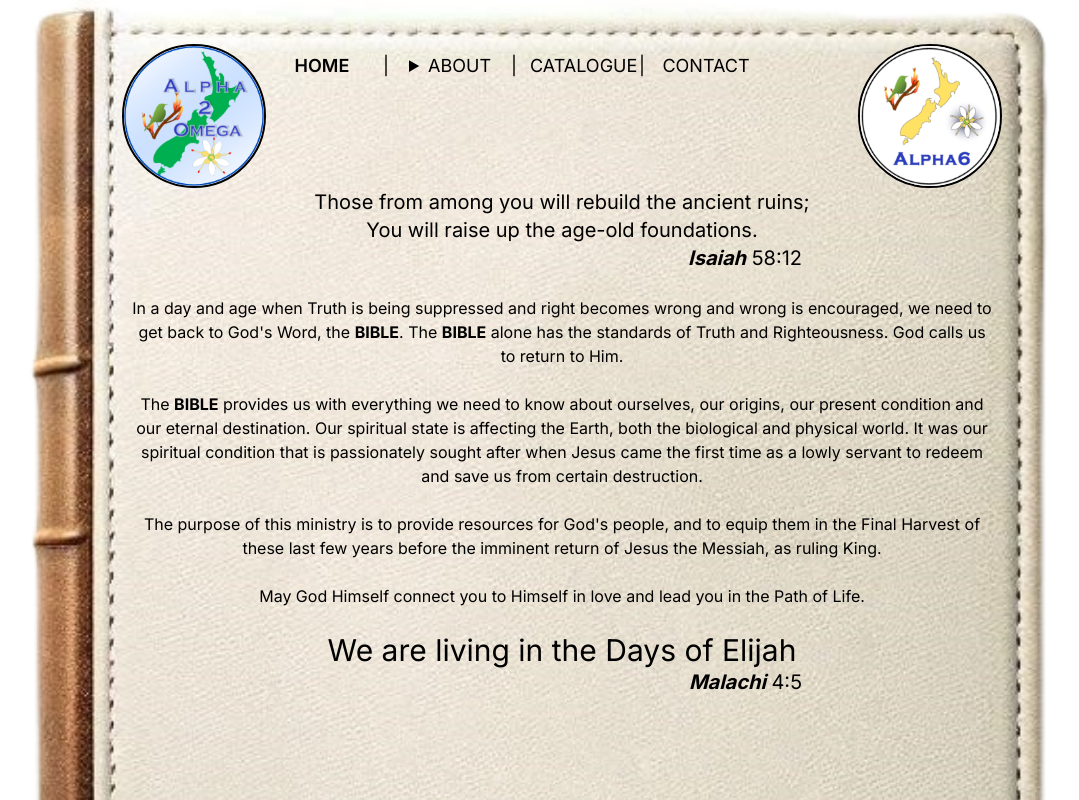
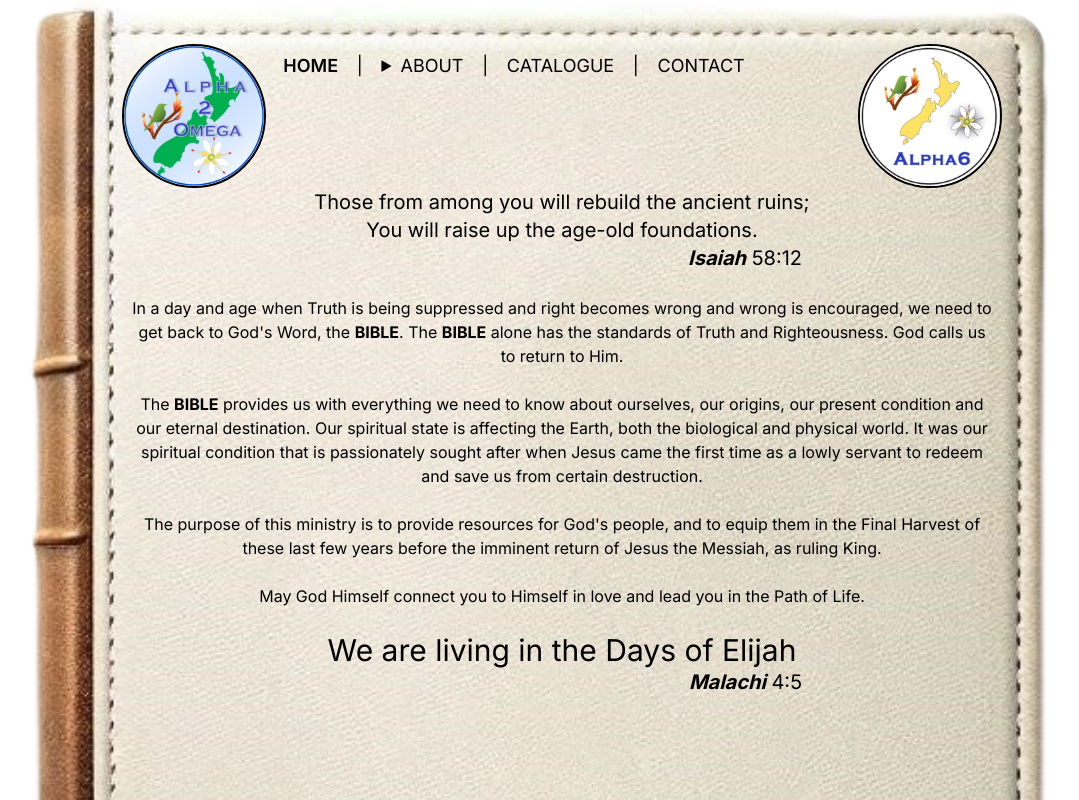
Before and after one commit to alpha2omeganz/alpha2omeganz.github.io, a Next.js app: page / in a window 1280 px wide. Shown: the whole page, without its empty margins (103-1182 px from the left). Built offline with nearby package versions, Linux system fonts and the light colour scheme.

Commit message:
Fix up header styles

```diff
--- a/src/components/header.tsx
+++ b/src/components/header.tsx
@@ -29,24 +29,24 @@ export default function Header() {
       </div>
       <HamburgerNav />
       <div className="flex-1 lg:block hidden">
-        <div className="w-[30rem] mt-5 ml-2 text-lg grid grid-cols-15 text-center">
-          <div className="col-start-1 col-span-3">
+        <div className="w-[30rem] mt-5 ml-2 text-lg grid grid-cols-[1fr,2px,2fr,2px,2fr,2px,2fr] text-center">
+          <div className="col-start-1">
             <Link href="/" className={`${maybeApplyActiveStyle('/')} hover:font-semibold`}>HOME</Link>
           </div>
-          <span className="col-start-4">|</span>
-          <details id="about-nav-details" className="col-start-5 col-span-3 flex flex-col">
+          <div className="col-start-2">|</div>
+          <details id="about-nav-details" className="col-start-3 flex flex-col">
             <summary><span className={`${maybeApplyActiveStyle('/about')} cursor-pointer hover:font-semibold`}>ABOUT</span></summary>
             <div className="text-left text-sm hover:font-semibold"><Link href="/about/gospel">The Gospel</Link></div>
             <div className="text-left text-sm hover:font-semibold"><Link href="/about/ministry">Ministry</Link></div>
             <div className="text-left text-sm hover:font-semibold"><Link href="/about/series">Series</Link></div>
             <div className="text-left text-sm hover:font-semibold"><Link href="/about/author">Author</Link></div>
           </details>
-          <span className="col-start-8">|</span>
-          <div className="col-start-9 col-span-3">
+          <div className="col-start-4">|</div>
+          <div className="col-start-5">
             <Link href="/catalogue" className={`${maybeApplyActiveStyle('/catalogue')} hover:font-semibold`}>CATALOGUE</Link>
           </div>
-          <span className="col-start-12">|</span>
-          <div className="col-start-13 col-span-3">
+          <div className="col-start-6">|</div>
+          <div className="col-start-7">
             <Link href="/contact" className={`${maybeApplyActiveStyle('/contact')} hover:font-semibold`}>CONTACT</Link>
           </div>
         </div>
```
